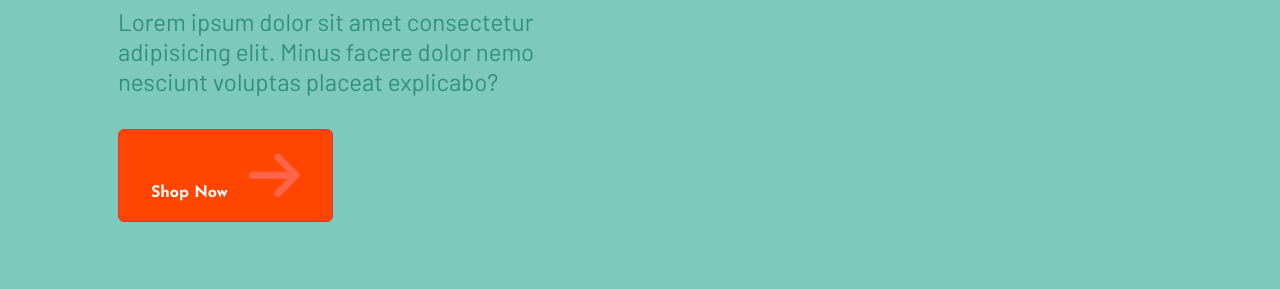
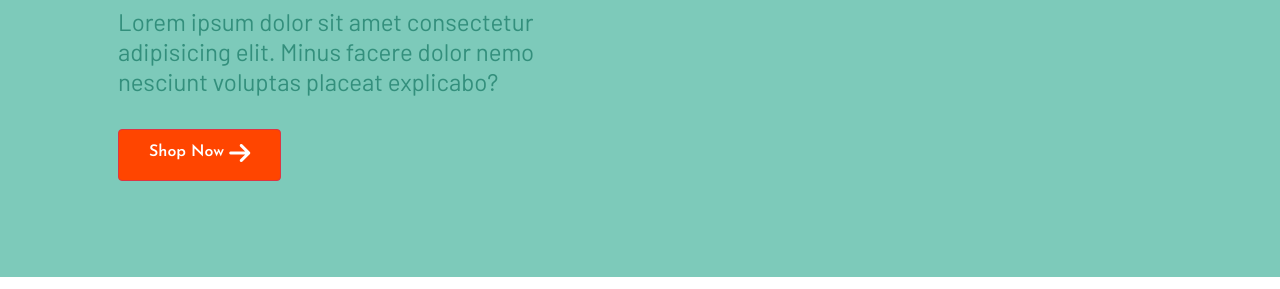
Before and after one commit to Preciousokeke25/team-red-collab-task, a plain HTML site: page index.html in a window 1280 px wide. Shown: the part 511-800 px from the top of the page. Drawn offline with nearby package versions, Linux system fonts and the light colour scheme.

Commit message:
added section

```diff
--- a/style.css
+++ b/style.css
@@ -1,5 +1,4 @@
 @import url('https://fonts.googleapis.com/css2?family=Barlow:wght@400;500;600;700&family=Josefin+Sans:wght@400;500;600;700&display=swap');
-
 * {
     margin: 0;
     padding: 0;
@@ -7,7 +6,9 @@
     font-family: 'Josefin Sans', sans-serif;
 }
 
+
 /* <== Victor  */
+
 .nav-middle {
     padding-left: 120px;
     font-family: 'Barlow', sans-serif;
@@ -63,7 +64,6 @@
     display: flex;
     /* align-items: center; */
     margin-bottom: 5px;
-
 }
 
 .socials {
@@ -81,8 +81,8 @@
 
 hr {
     width: 80%;
+}
 
-}
 
 /* <== Eno  */
 
@@ -232,10 +232,9 @@ p {
 
 .bucks {
     background-color: orangered;
-    font-weight: 700;
-    padding: 1rem;
-    padding-left: 2rem;
-    padding-right: 2rem;
+    font-weight: 600;
+    padding: 10px 30px 15px;
+    border-radius: 4px;
 }
 
 .img-fluid {
@@ -249,5 +248,7 @@ p {
 }
 
 .zone {
-    padding-left: 1rem;
+    font-size: 1.5rem;
+    color: white;
+    vertical-align: middle;
 }
```
